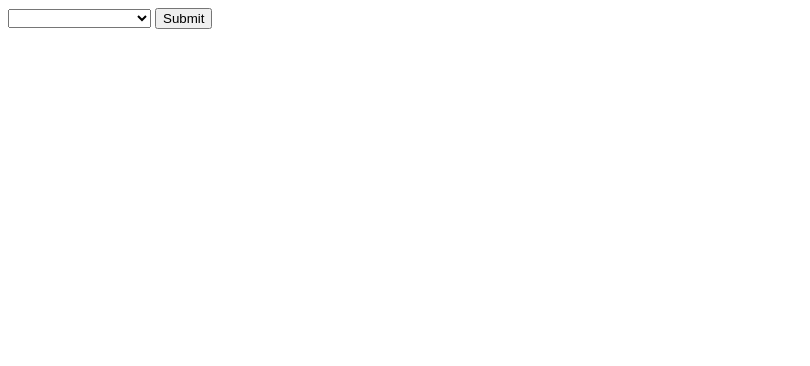
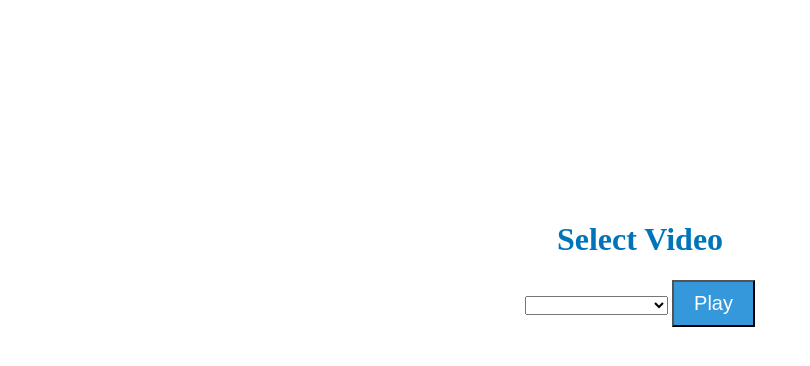
Before and after one commit to sethanzai/videogular, a plain HTML site: page index.html in a window 1280 px wide. Shown: the whole page, without its empty margins (0-810 px from the left). Drawn offline with Linux system fonts and the light colour scheme.

Commit message:
Minor CSS adjustment.

```diff
--- a/css/style.css
+++ b/css/style.css
@@ -4,7 +4,14 @@ html, body {
 	overflow: hidden;
 	max-width: 960px;
 }
+.video-selector {
+	text-align: center;
+	padding-top: 200px;
+}
 
+h1 {
+	color: #0074ba;
+}
 .videogular-container {
 	padding: 10%;
 	width: 80%;
@@ -13,6 +20,19 @@ html, body {
 	overflow: hidden;
 }
 
+button {
+  font-family: Arial;
+  color: #ffffff;
+  font-size: 20px;
+  background: #3498db;
+  padding: 10px 20px 10px 20px;
+  text-decoration: none;
+}
+
+button:hover {
+  background: #3cb0fd;
+  text-decoration: none;
+}
 .my-button img {
 width: 100%;
 height: 20px;
--- a/index.html
+++ b/index.html
@@ -2,13 +2,16 @@
   <base href="/">
   <script src="script/angular.min.js"></script>
   <script src="script/main.js"></script>
+  <link rel="stylesheet" type="text/css" href="css/style.css">
 </head>
 
-
-<div ng-app="listApp" ng-controller="ListCtrl">
+<body>
+<div class="video-selector" ng-app="listApp" ng-controller="ListCtrl">
+	<h1>Select Video</h1>
 	<select ng-model="selectedVideo" ng-options="x for x in videoData">
 	</select>
 <button ng-click="passData(selectedVideo)">
-Submit
+Play
 </button>
 </div>
+</body>
```
Also changed, not shown: video.html (+1 -1 lines).
